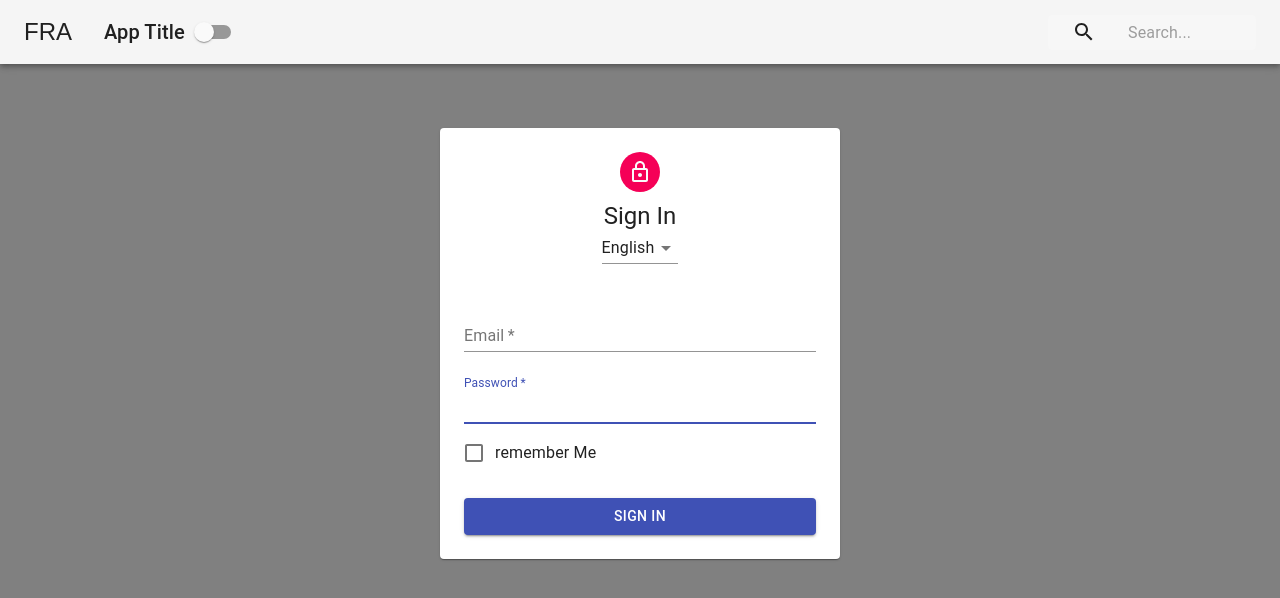
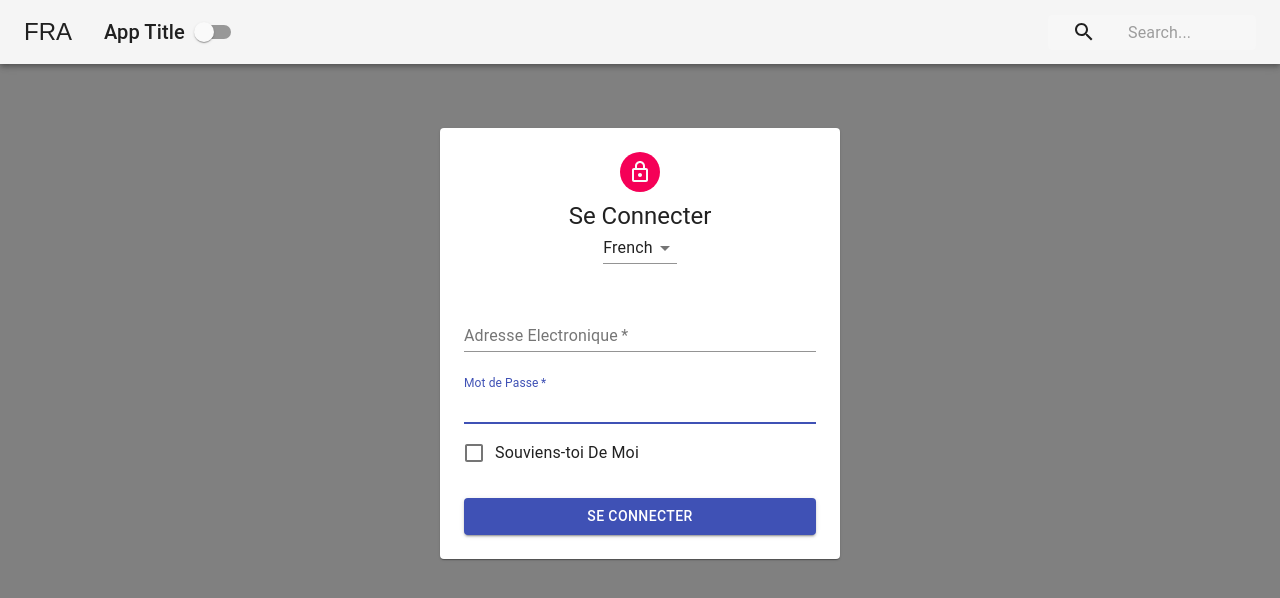
Before and after one commit to ricky-antonio/context-app, a React (Create React App) app: page / in a window 1280 px wide. Shown: the top 598 px of the page. Built offline with nearby package versions, Linux system fonts and the light colour scheme.

Commit message:
Language Context

```diff
--- a/src/App.js
+++ b/src/App.js
@@ -1,16 +1,19 @@
-import React, { Component } from 'react';
+import React from 'react';
 import Form from './Form';
 import Navbar from './Navbar';
 import PageContent from './PageContent';
-import { ThemeContext, ThemeProvider } from './contexts/ThemeContext'
+import { ThemeProvider } from './contexts/ThemeContext';
+import { LanguageProvider } from './contexts/LanguageContext';
 
 function App() {
 	return (
 		<ThemeProvider>
-			<PageContent>
-				<Navbar />
-				<Form />
-			</PageContent>
+			<LanguageProvider>
+				<PageContent>
+					<Navbar />
+					<Form />
+				</PageContent>
+			</LanguageProvider>
 		</ThemeProvider>
 	);
 }
--- a/src/Form.js
+++ b/src/Form.js
@@ -1,7 +1,7 @@
 import React, { Component } from 'react';
 import Avatar from '@material-ui/core/Avatar';
 import Button from '@material-ui/core/Button';
-import CssBaseline from '@material-ui/core/CssBaseline';
+// import CssBaseline from '@material-ui/core/CssBaseline';
 import FormControl from '@material-ui/core/FormControl';
 import FormControlLabel from '@material-ui/core/FormControlLabel';
 import Checkbox from '@material-ui/core/Checkbox';
@@ -14,32 +14,57 @@
 import Select from '@material-ui/core/Select';
 import withStyles from '@material-ui/core//styles/withStyles';
 import styles from './styles/FormStyles';
+import { LanguageContext } from './contexts/LanguageContext';
+
+const words = {
+    english: {
+        signIn: "Sign In",
+        email: "Email",
+        password: "Password",
+        remember: "Remember Me"
+    },
+    french: {
+        signIn: "Se Connecter",
+        email: "Adresse Electronique",
+        password: "Mot de Passe",
+        remember: "Souviens-toi De Moi"
+    },
+    spanish: {
+        signIn: "Registrarse",
+        email: "Correo Electronico",
+        password: "Contrasena",
+        remember: "Recuerdame"
+    }
+}
 
 class Form extends Component {
+    static contextType = LanguageContext;
     render() {
+        const {language, changeLanguage} = this.context;
         const { classes } = this.props;
+        const {email, signIn, password, remember} = words[language];
         return (
             <main className={classes.main}>
                 <Paper className={classes.paper}>
                     <Avatar className={classes.avatar}>
                         <LockOutlinedIcon />
                     </Avatar>
-                    <Typography variant='h5'>Sign In</Typography>
-                    <Select value='english'>
+                    <Typography variant='h5'>{signIn}</Typography>
+                    <Select value={language} onChange={changeLanguage}>
                         <MenuItem value='english'>English</MenuItem>
                         <MenuItem value='french'>French</MenuItem>
                         <MenuItem value='spanish'>Spanish</MenuItem>
                     </Select>
                     <form className={classes.form}>
                         <FormControl margin='normal' required fullWidth>
-                            <InputLabel htmlFor='email'>Email</InputLabel>
+                            <InputLabel htmlFor='email'>{email}</InputLabel>
                             <Input id='email' name='email' autoFocus />
                         </FormControl>
                         <FormControl margin='normal' required fullWidth>
-                            <InputLabel htmlFor='password'>Password</InputLabel>
+                            <InputLabel htmlFor='password'>{password}</InputLabel>
                             <Input id='password' name='password' autoFocus />
                         </FormControl>
-                        <FormControlLabel control={<Checkbox color='primary' />} label="remember Me" />
+                        <FormControlLabel control={<Checkbox color='primary' />} label={remember} />
                         <Button
                             variant='contained'
                             type='submit'
@@ -47,7 +72,7 @@
                             color='primary'
                             className={classes.submit}
                         >
-                            Sign In
+                            {signIn}
                         </Button>
                     </form>
                 </Paper>
--- /dev/null
+++ b/src/contexts/LanguageContext.js
@@ -0,0 +1,24 @@
+import React, { Component, createContext } from 'react';
+
+export const LanguageContext = createContext();
+
+export class LanguageProvider extends Component {
+    constructor(props) {
+        super(props);
+        this.state = {
+            language: "french"
+        };
+    }
+
+    changeLanguage = (e) => {
+        this.setState({language: e.target.value});
+    };
+
+    render() {
+        return (
+            <LanguageContext.Provider value={{...this.state, changeLanguage: this.changeLanguage}} >
+                {this.props.children}
+            </LanguageContext.Provider>
+        )
+    }
+};
```
